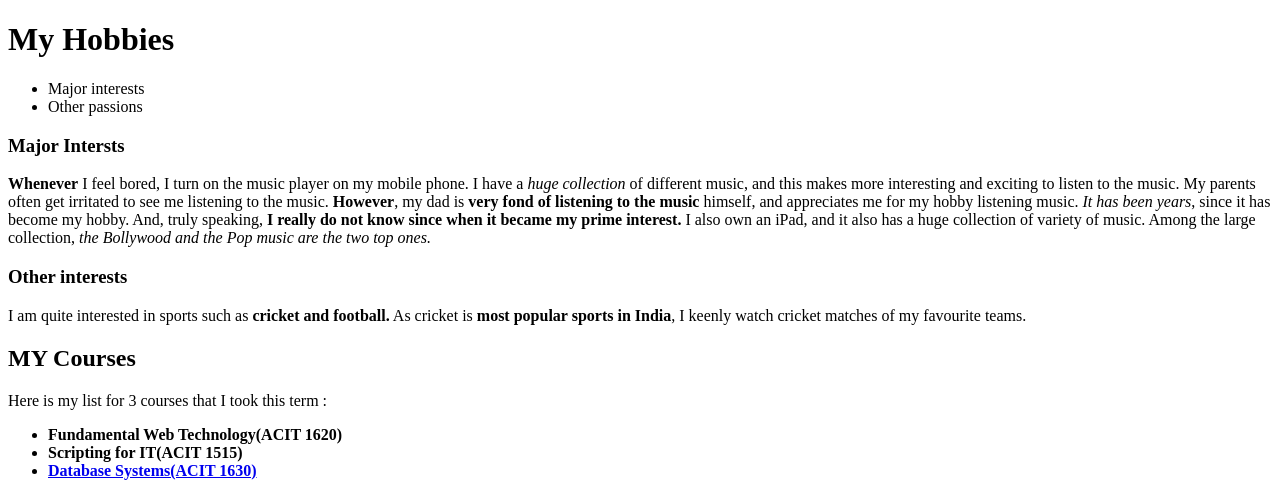
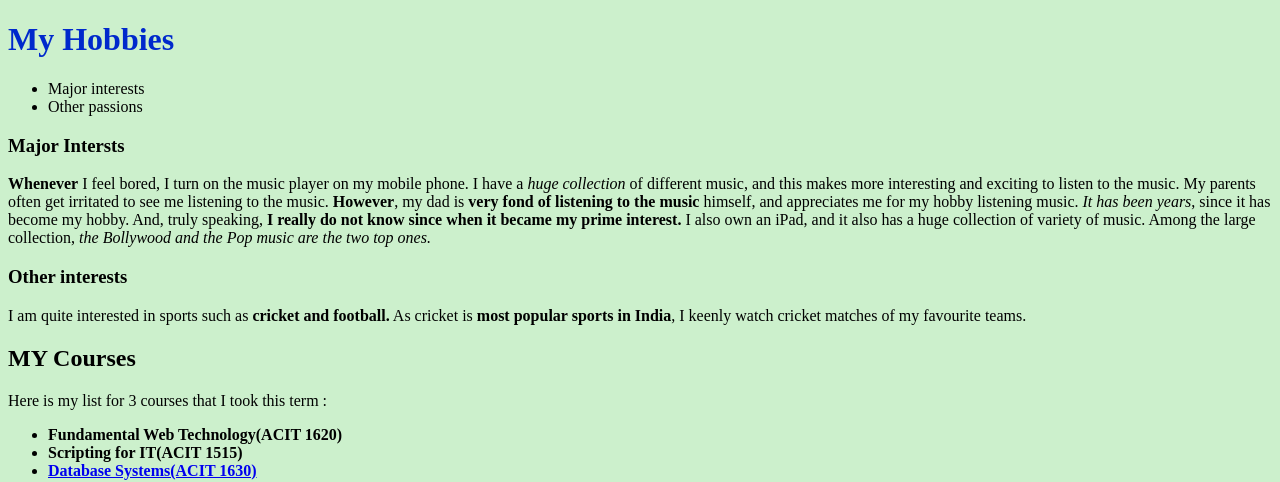
Before and after one commit to nbrar1282/week13, a plain HTML site: page index.html in a window 1280 px wide. Shown: the top 482 px of the page. Drawn offline with Linux system fonts and the light colour scheme.

Commit message:
Linked css with html and provided colors to html file

```diff
--- a/css/stylesheet.css
+++ b/css/stylesheet.css
@@ -0,0 +1,12 @@
+h1 {
+
+    color:#0029CC;
+
+
+}
+
+body {
+
+    background-color:#CCF0CC ;
+
+}
--- a/index.html
+++ b/index.html
@@ -3,6 +3,7 @@
 <head>
     <meta charset="utf-8">
     <title>Personal Website</title>
+    <link rel="stylesheet" href="css/stylesheet.css" >
 </head>
 <body>
     <header><h1>My Hobbies </h1> </header>
@@ -22,7 +23,6 @@
 
     <main>
         <article><h3>Major Intersts</h3>
-        <section>
           <p><b>Whenever</b> I feel bored, I turn on the music player on my mobile phone.
 
           I have a <em>huge collection</em> of different music, and this makes more interesting and exciting to listen to the music.
@@ -31,7 +31,6 @@
             <em>It has been years</em>, since it has become my hobby. And, truly speaking, <strong>I really do not know since when it became my prime interest.</strong>
              I also own an iPad, and it also has a huge collection of variety of music.
              Among the large collection, <em>the Bollywood and the Pop music are the two top ones.</em></p>
-        </section>
          <section> <h3>Other interests</h3> <p>
           I am quite interested in sports such as <b>cricket and football.</b>
          As cricket is <strong>most popular sports in India</strong>, I keenly watch cricket matches of my favourite teams. </p>
```
Lines whose indentation alone changed are shown as unchanged.
